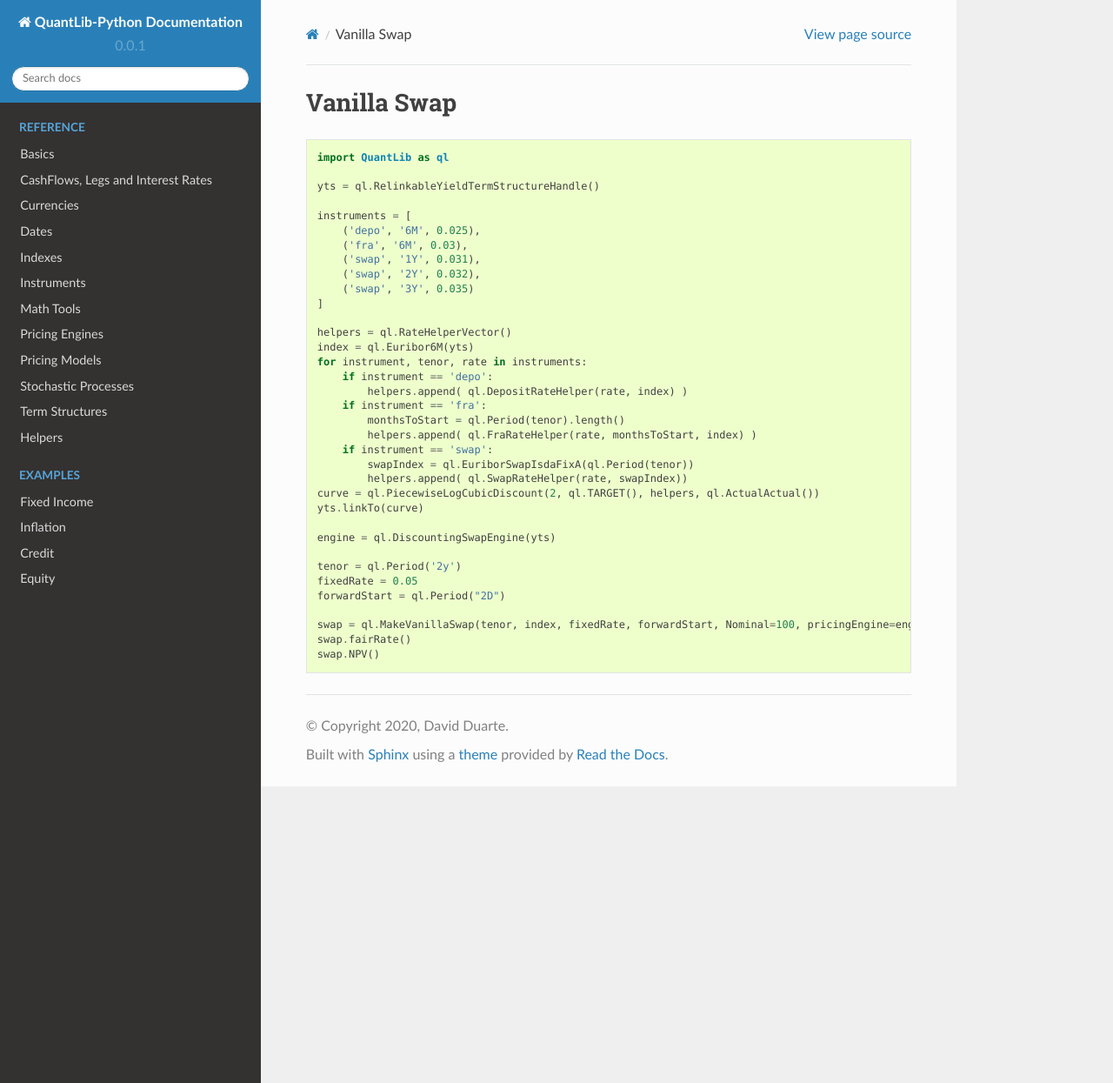
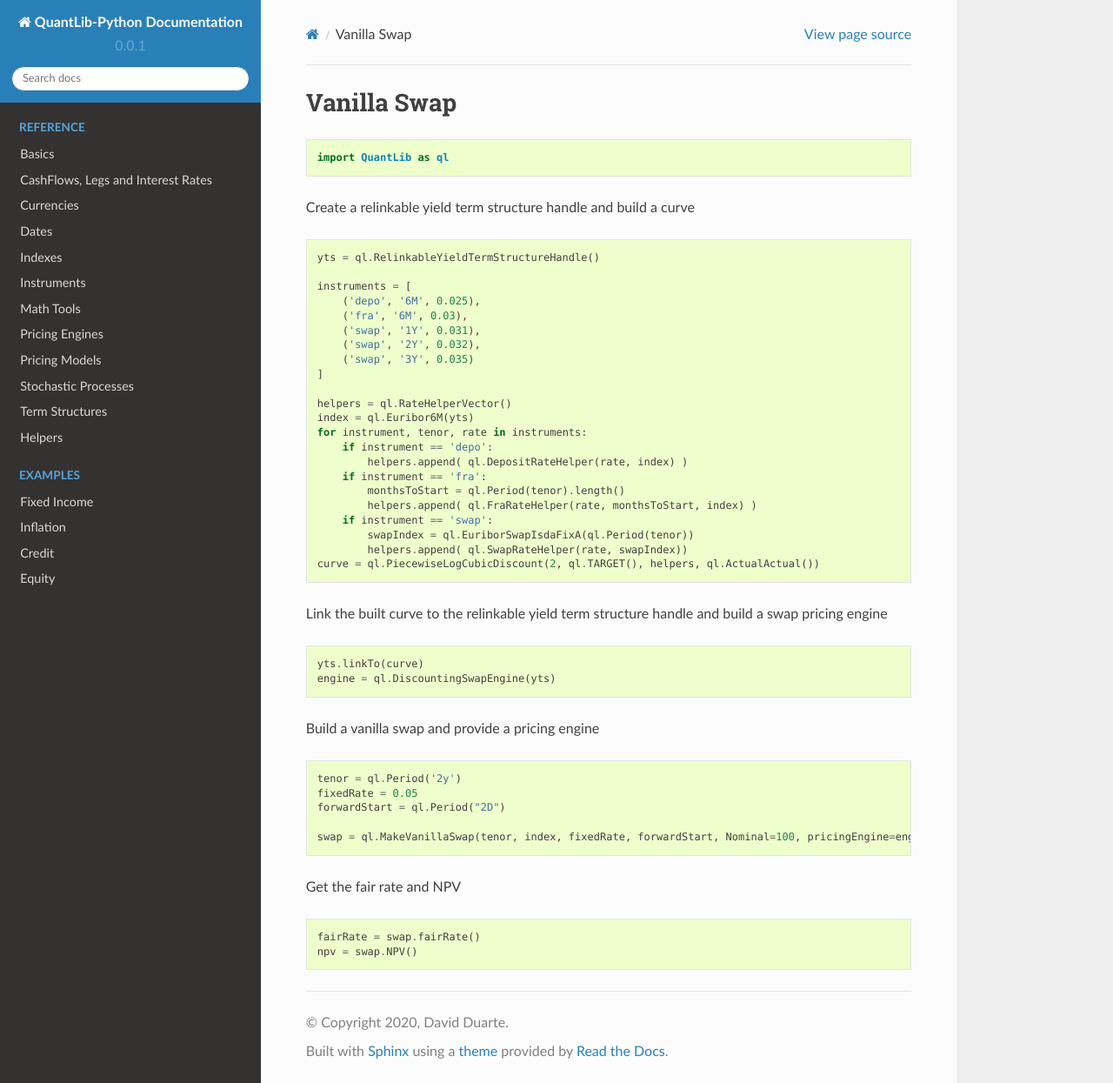
Before and after one commit to nhaga/QuantLib-Python-Docs, a Sphinx documentation site: the page built from docs/examples/fixedincome/vanillaswap.rst, in a window 1280 px wide and 1245 px high. Shown: the whole window at 87% size. Built offline with Sphinx 7.4.7 and the Read the Docs theme 2.0.0, drawn with Linux system fonts in a browser that asks for light colours; formulas are drawn with MathJax 3.

Commit message:
formatted vanilla swap exampl

```diff
--- a/docs/examples/fixedincome/vanillaswap.rst
+++ b/docs/examples/fixedincome/vanillaswap.rst
@@ -3,9 +3,13 @@ Vanilla Swap
 
 .. code-block:: python
 
+  import QuantLib as ql
 
 
-  import QuantLib as ql
+Create a relinkable yield term structure handle and build a curve
+
+
+.. code-block:: python
 
   yts = ql.RelinkableYieldTermStructureHandle()
 
@@ -29,14 +33,29 @@ Vanilla Swap
           swapIndex = ql.EuriborSwapIsdaFixA(ql.Period(tenor))
           helpers.append( ql.SwapRateHelper(rate, swapIndex))
   curve = ql.PiecewiseLogCubicDiscount(2, ql.TARGET(), helpers, ql.ActualActual())
+
+
+Link the built curve to the relinkable yield term structure handle and build a swap pricing engine
+
+.. code-block:: python
+
   yts.linkTo(curve)
+  engine = ql.DiscountingSwapEngine(yts)
 
-  engine = ql.DiscountingSwapEngine(yts)
+
+Build a vanilla swap and provide a pricing engine
+
+.. code-block:: python
 
   tenor = ql.Period('2y')
   fixedRate = 0.05
   forwardStart = ql.Period("2D")
 
   swap = ql.MakeVanillaSwap(tenor, index, fixedRate, forwardStart, Nominal=100, pricingEngine=engine)
-  swap.fairRate()
-  swap.NPV()
+
+Get the fair rate and NPV
+
+.. code-block:: python
+
+  fairRate = swap.fairRate()
+  npv = swap.NPV()
```
